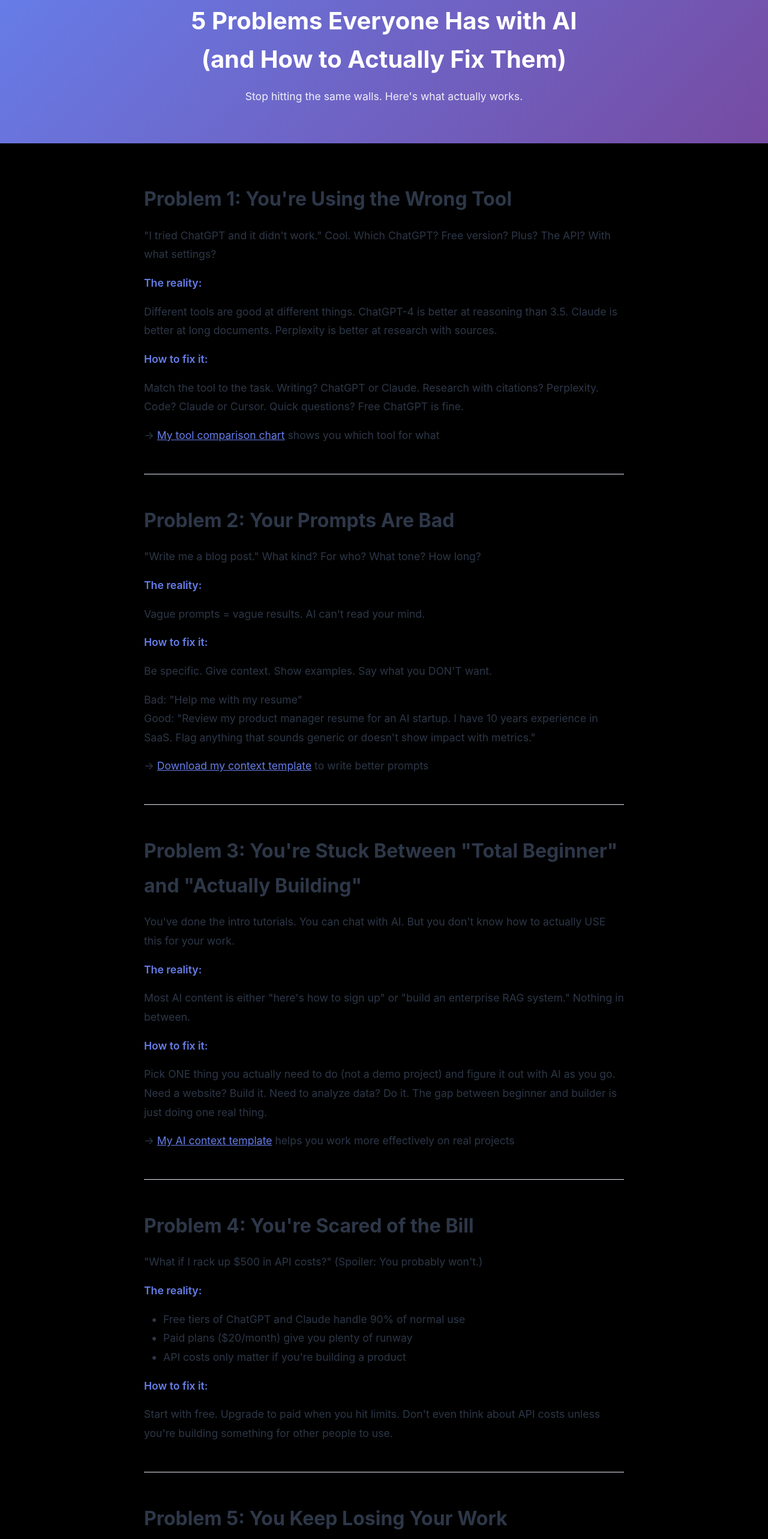
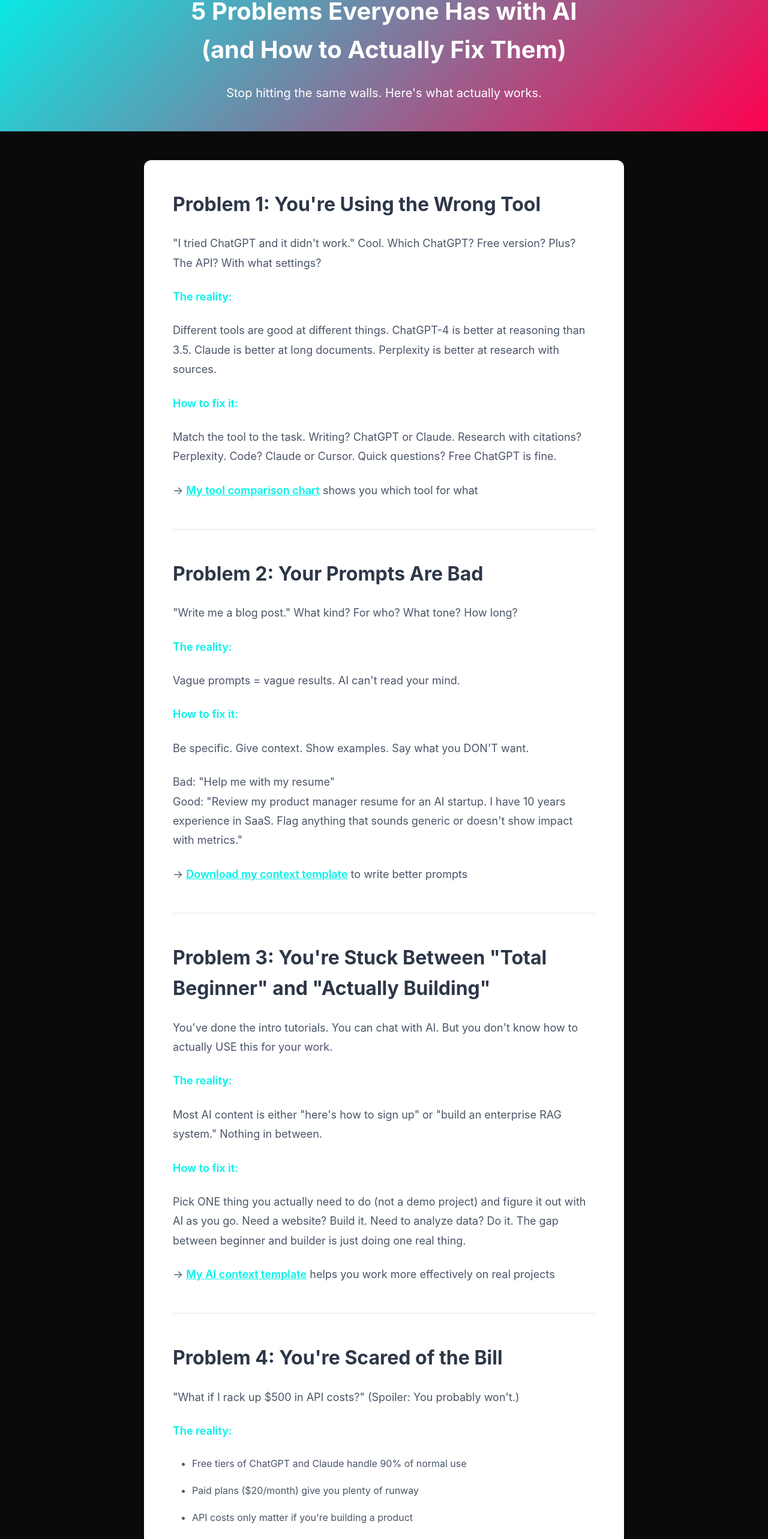
Before and after one commit to givemetheballai-debug/Buildwithjamie, a Next.js app: page /blog/5-problems in a window 1280 px wide. Shown: the part 131-2697 px from the top of the page at 60% size. Built offline with nearby package versions, Linux system fonts and the light colour scheme.

Commit message:
Update page.js

```diff
--- a/app/blog/5-problems/page.js
+++ b/app/blog/5-problems/page.js
@@ -8,215 +8,152 @@ export default function FiveProblems() {
       <Navigation />
 
       {/* Article Header */}
-      <div style={{
-        marginTop: '70px',
-        padding: '4rem 2rem',
-        background: 'linear-gradient(135deg, #667eea 0%, #764ba2 100%)',
-        color: 'white',
-        textAlign: 'center'
-      }}>
-        <h1 style={{fontSize: '2.5rem', marginBottom: '1rem', fontWeight: '700'}}>
+      <div className="article-hero">
+        <h1 className="text-4xl font-bold mb-md">
           5 Problems Everyone Has with AI<br/>(and How to Actually Fix Them)
         </h1>
-        <p style={{fontSize: '1.1rem', opacity: '0.9'}}>
+        <p className="text-xl">
           Stop hitting the same walls. Here's what actually works.
         </p>
       </div>
 
       {/* Article Content */}
-      <article style={{padding: '4rem 2rem'}}>
-        <div style={{maxWidth: '800px', margin: '0 auto', fontSize: '1.1rem', lineHeight: '1.8', color: '#2d3748'}}>
+      <article className="article-content">
+        <div className="article-wrapper">
 
           {/* Problem 1 */}
-          <section style={{marginBottom: '3rem'}}>
-            <h2 style={{fontSize: '2rem', marginBottom: '1rem', color: '#2d3748'}}>
-              Problem 1: You're Using the Wrong Tool
-            </h2>
-            <p style={{marginBottom: '1rem'}}>
+          <section>
+            <h2>Problem 1: You're Using the Wrong Tool</h2>
+            <p>
               "I tried ChatGPT and it didn't work." Cool. Which ChatGPT? Free version? Plus? The API? With what settings?
             </p>
-            <p style={{marginBottom: '1rem', fontWeight: '600', color: '#667eea'}}>
-              The reality:
-            </p>
-            <p style={{marginBottom: '1rem'}}>
+            <p><strong>The reality:</strong></p>
+            <p>
               Different tools are good at different things. ChatGPT-4 is better at reasoning than 3.5. Claude is better at long documents. Perplexity is better at research with sources.
             </p>
-            <p style={{marginBottom: '1rem', fontWeight: '600', color: '#667eea'}}>
-              How to fix it:
-            </p>
-            <p style={{marginBottom: '1rem'}}>
+            <p><strong>How to fix it:</strong></p>
+            <p>
               Match the tool to the task. Writing? ChatGPT or Claude. Research with citations? Perplexity. Code? Claude or Cursor. Quick questions? Free ChatGPT is fine.
             </p>
             <p>
-              → <Link href="/resources/tool-comparison" style={{color: '#667eea', textDecoration: 'underline'}}>My tool comparison chart</Link> shows you which tool for what
+              → <Link href="/resources/tool-comparison">My tool comparison chart</Link> shows you which tool for what
             </p>
           </section>
 
-          <hr style={{margin: '3rem 0', border: 'none', borderTop: '1px solid #e2e8f0'}} />
+          <hr />
 
           {/* Problem 2 */}
-          <section style={{marginBottom: '3rem'}}>
-            <h2 style={{fontSize: '2rem', marginBottom: '1rem', color: '#2d3748'}}>
-              Problem 2: Your Prompts Are Bad
-            </h2>
-            <p style={{marginBottom: '1rem'}}>
+          <section>
+            <h2>Problem 2: Your Prompts Are Bad</h2>
+            <p>
               "Write me a blog post." What kind? For who? What tone? How long?
             </p>
-            <p style={{marginBottom: '1rem', fontWeight: '600', color: '#667eea'}}>
-              The reality:
-            </p>
-            <p style={{marginBottom: '1rem'}}>
+            <p><strong>The reality:</strong></p>
+            <p>
               Vague prompts = vague results. AI can't read your mind.
             </p>
-            <p style={{marginBottom: '1rem', fontWeight: '600', color: '#667eea'}}>
-              How to fix it:
-            </p>
-            <p style={{marginBottom: '1rem'}}>
+            <p><strong>How to fix it:</strong></p>
+            <p>
               Be specific. Give context. Show examples. Say what you DON'T want.
             </p>
-            <p style={{marginBottom: '1rem'}}>
+            <p>
               Bad: "Help me with my resume"<br/>
               Good: "Review my product manager resume for an AI startup. I have 10 years experience in SaaS. Flag anything that sounds generic or doesn't show impact with metrics."
             </p>
             <p>
-              → <Link href="/resources/context-template" style={{color: '#667eea', textDecoration: 'underline'}}>Download my context template</Link> to write better prompts
+              → <Link href="/resources/context-template">Download my context template</Link> to write better prompts
             </p>
           </section>
 
-          <hr style={{margin: '3rem 0', border: 'none', borderTop: '1px solid #e2e8f0'}} />
+          <hr />
 
           {/* Problem 3 */}
-          <section style={{marginBottom: '3rem'}}>
-            <h2 style={{fontSize: '2rem', marginBottom: '1rem', color: '#2d3748'}}>
-              Problem 3: You're Stuck Between "Total Beginner" and "Actually Building"
-            </h2>
-            <p style={{marginBottom: '1rem'}}>
+          <section>
+            <h2>Problem 3: You're Stuck Between "Total Beginner" and "Actually Building"</h2>
+            <p>
               You've done the intro tutorials. You can chat with AI. But you don't know how to actually USE this for your work.
             </p>
-            <p style={{marginBottom: '1rem', fontWeight: '600', color: '#667eea'}}>
-              The reality:
-            </p>
-            <p style={{marginBottom: '1rem'}}>
+            <p><strong>The reality:</strong></p>
+            <p>
               Most AI content is either "here's how to sign up" or "build an enterprise RAG system." Nothing in between.
             </p>
-            <p style={{marginBottom: '1rem', fontWeight: '600', color: '#667eea'}}>
-              How to fix it:
-            </p>
-            <p style={{marginBottom: '1rem'}}>
+            <p><strong>How to fix it:</strong></p>
+            <p>
               Pick ONE thing you actually need to do (not a demo project) and figure it out with AI as you go. Need a website? Build it. Need to analyze data? Do it. The gap between beginner and builder is just doing one real thing.
             </p>
             <p>
-              → <Link href="/resources/context-template" style={{color: '#667eea', textDecoration: 'underline'}}>My AI context template</Link> helps you work more effectively on real projects
+              → <Link href="/resources/context-template">My AI context template</Link> helps you work more effectively on real projects
             </p>
           </section>
 
-          <hr style={{margin: '3rem 0', border: 'none', borderTop: '1px solid #e2e8f0'}} />
+          <hr />
 
           {/* Problem 4 */}
-          <section style={{marginBottom: '3rem'}}>
-            <h2 style={{fontSize: '2rem', marginBottom: '1rem', color: '#2d3748'}}>
-              Problem 4: You're Scared of the Bill
-            </h2>
-            <p style={{marginBottom: '1rem'}}>
+          <section>
+            <h2>Problem 4: You're Scared of the Bill</h2>
+            <p>
               "What if I rack up $500 in API costs?" (Spoiler: You probably won't.)
             </p>
-            <p style={{marginBottom: '1rem', fontWeight: '600', color: '#667eea'}}>
-              The reality:
-            </p>
-            <ul style={{marginBottom: '1rem', paddingLeft: '2rem'}}>
+            <p><strong>The reality:</strong></p>
+            <ul>
               <li>Free tiers of ChatGPT and Claude handle 90% of normal use</li>
               <li>Paid plans ($20/month) give you plenty of runway</li>
               <li>API costs only matter if you're building a product</li>
             </ul>
-            <p style={{marginBottom: '1rem', fontWeight: '600', color: '#667eea'}}>
-              How to fix it:
-            </p>
+            <p><strong>How to fix it:</strong></p>
             <p>
               Start with free. Upgrade to paid when you hit limits. Don't even think about API costs unless you're building something for other people to use.
             </p>
           </section>
 
-          <hr style={{margin: '3rem 0', border: 'none', borderTop: '1px solid #e2e8f0'}} />
+          <hr />
 
           {/* Problem 5 */}
-          <section style={{marginBottom: '3rem'}}>
-            <h2 style={{fontSize: '2rem', marginBottom: '1rem', color: '#2d3748'}}>
-              Problem 5: You Keep Losing Your Work
-            </h2>
-            <p style={{marginBottom: '1rem'}}>
+          <section>
+            <h2>Problem 5: You Keep Losing Your Work</h2>
+            <p>
               You're mid-conversation, making progress, then... conversation limit. Everything's gone.
             </p>
-            <p style={{marginBottom: '1rem', fontWeight: '600', color: '#667eea'}}>
-              The reality:
-            </p>
-            <p style={{marginBottom: '1rem'}}>
+            <p><strong>The reality:</strong></p>
+            <p>
               AI has short-term memory. Long conversations degrade. You need a system.
             </p>
-            <p style={{marginBottom: '1rem', fontWeight: '600', color: '#667eea'}}>
-              How to fix it:
-            </p>
-            <ul style={{marginBottom: '1rem', paddingLeft: '2rem'}}>
+            <p><strong>How to fix it:</strong></p>
+            <ul>
               <li>Keep a running doc of important outputs</li>
               <li>Start fresh conversations when things get messy</li>
               <li>Use Projects feature (Claude) or Custom GPTs (ChatGPT) for ongoing work</li>
               <li>Save your best prompts in a doc you can reuse</li>
             </ul>
             <p>
-              → <Link href="/resources/context-template" style={{color: '#667eea', textDecoration: 'underline'}}>Download my context template</Link> to maintain continuity across sessions
+              → <Link href="/resources/context-template">Download my context template</Link> to maintain continuity across sessions
             </p>
           </section>
 
-          <hr style={{margin: '3rem 0', border: 'none', borderTop: '1px solid #e2e8f0'}} />
+          <hr />
 
           {/* Conclusion */}
-          <section style={{marginBottom: '3rem'}}>
-            <h2 style={{fontSize: '2rem', marginBottom: '1rem', color: '#2d3748'}}>
-              The Real Issue
-            </h2>
-            <p style={{marginBottom: '1rem'}}>
+          <section>
+            <h2>The Real Issue</h2>
+            <p>
               None of these problems are about AI being too complicated. They're about AI companies not telling you the obvious stuff because they assume you'll figure it out.
             </p>
-            <p style={{marginBottom: '1rem'}}>
+            <p>
               You don't need a course. You need someone to just tell you what actually works.
             </p>
-            <p style={{fontWeight: '600', fontSize: '1.2rem'}}>
+            <p style={{fontWeight: 600, fontSize: '1.2rem'}}>
               Now you know.
             </p>
           </section>
 
           {/* CTA */}
-          <div style={{
-            marginTop: '4rem',
-            padding: '2rem',
-            background: '#f7fafc',
-            borderRadius: '12px',
-            textAlign: 'center'
-          }}>
-            <h3 style={{fontSize: '1.5rem', marginBottom: '1rem', color: '#2d3748'}}>
-              Want more practical AI tips?
-            </h3>
-            <div style={{display: 'flex', gap: '1rem', justifyContent: 'center', flexWrap: 'wrap'}}>
-              <Link href="/resources" style={{
-                display: 'inline-block',
-                padding: '0.75rem 2rem',
-                background: 'linear-gradient(135deg, #667eea 0%, #764ba2 100%)',
-                color: 'white',
-                borderRadius: '6px',
-                textDecoration: 'none',
-                fontWeight: '600'
-              }}>
+          <div className="article-cta">
+            <h3>Want more practical AI tips?</h3>
+            <div className="article-cta-buttons">
+              <Link href="/resources" className="btn btn-lg bg-gradient no-underline">
                 Get Free Resources
               </Link>
-              <Link href="/resources/explainers" style={{
-                display: 'inline-block',
-                padding: '0.75rem 2rem',
-                background: 'white',
-                color: '#667eea',
-                border: '2px solid #667eea',
-                borderRadius: '6px',
-                textDecoration: 'none',
-                fontWeight: '600'
-              }}>
+              <Link href="/resources/explainers" className="btn btn-lg btn-outline no-underline">
                 Intro to AI
               </Link>
             </div>
```
